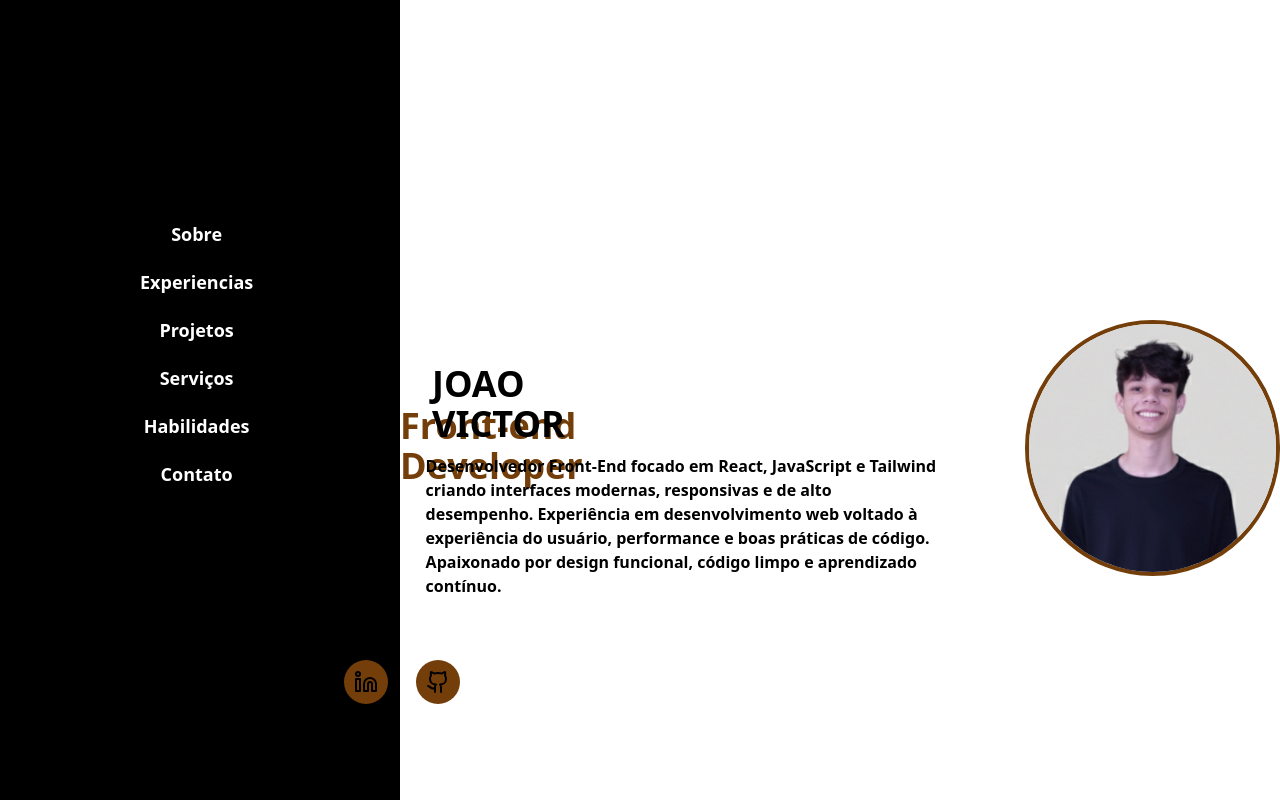
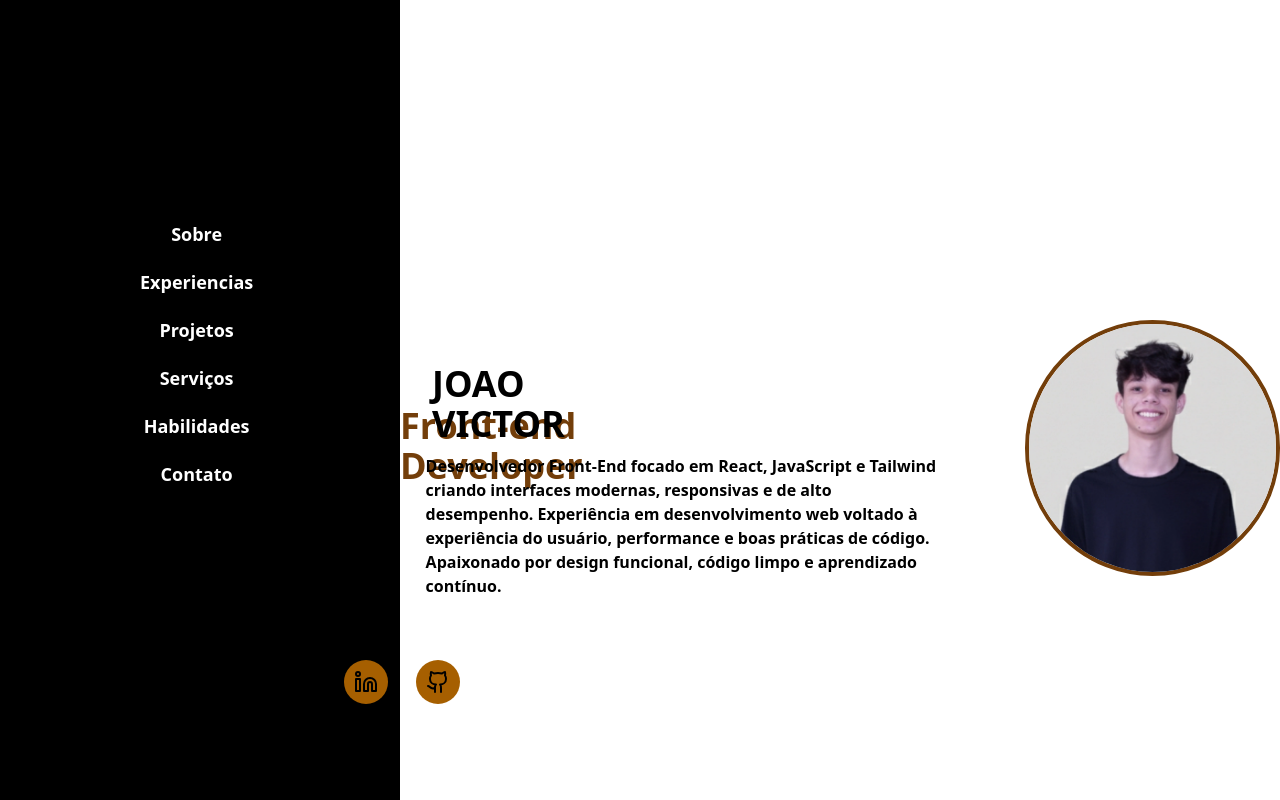
Before and after one commit to jaumm0/New-portifolio, a React (Vite) app: page / in a window 1280 px wide. Shown: the top 800 px of the page. Built offline with nearby package versions, Linux system fonts and the light colour scheme.

Commit message:
commit de test

```diff
--- a/src/icons.jsx
+++ b/src/icons.jsx
@@ -4,10 +4,10 @@ function Icons() {
     return(
         <div>
              <ul className="flex flex-row justify-center items-center mt-10  ">
-                <li className="bg-yellow-900 w-11 h-11 rounded-full flex justify-center  items-center  relative top- bottom-45 right-63  duration-300 ease-out hover:bg-amber-700 hover:scale-105 transition-all 2s cursor-pointer">
+                <li className="bg-yellow-700 w-11 h-11 rounded-full flex justify-center  items-center  relative top- bottom-45 right-63  duration-300 ease-out hover:bg-amber-700 hover:scale-105 transition-all 2s cursor-pointer">
                     <a onClick={() => window.open("/sobre", "_blank")} href="https://www.linkedin.com/in/joaoanjoadev/" className=" p-2 w-10">
                         <svg xmlns="http://www.w3.org/2000/svg"
-                            className="text-white"
+
                             width="24"
                             height="24"
                             viewBox="0 0 24 24"
@@ -19,10 +19,10 @@ function Icons() {
                             class="lucide lucide-linkedin-icon lucide-linkedin">
                             <path d="M16 8a6 6 0 0 1 6 6v7h-4v-7a2 2 0 0 0-2-2 2 2 0 0 0-2 2v7h-4v-7a6 6 0 0 1 6-6z"/><rect width="4" height="12" x="2" y="9"/><circle cx="4" cy="4" r="2"/></svg></a>
                 </li>
-                <li className="bg-yellow-900 w-11 h-11 rounded-full flex justify-center items-center  relative bottom-45 right-56 duration-300 ease-out hover:bg-amber-700 hover:scale-105 transition-all 2s cursor-pointer" >
+                <li className="bg-yellow-700 w-11 h-11 rounded-full flex justify-center items-center  relative bottom-45 right-56 duration-300 ease-out hover:bg-amber-700 hover:scale-105 transition-all 2s cursor-pointer" >
                     <a href="https://github.com/jaumm0">
                         <svg xmlns="http://www.w3.org/2000/svg"
-                        className="text-white"
+
                         width="24"
                         height="24"
                         viewBox="0 0 24 24"
```
